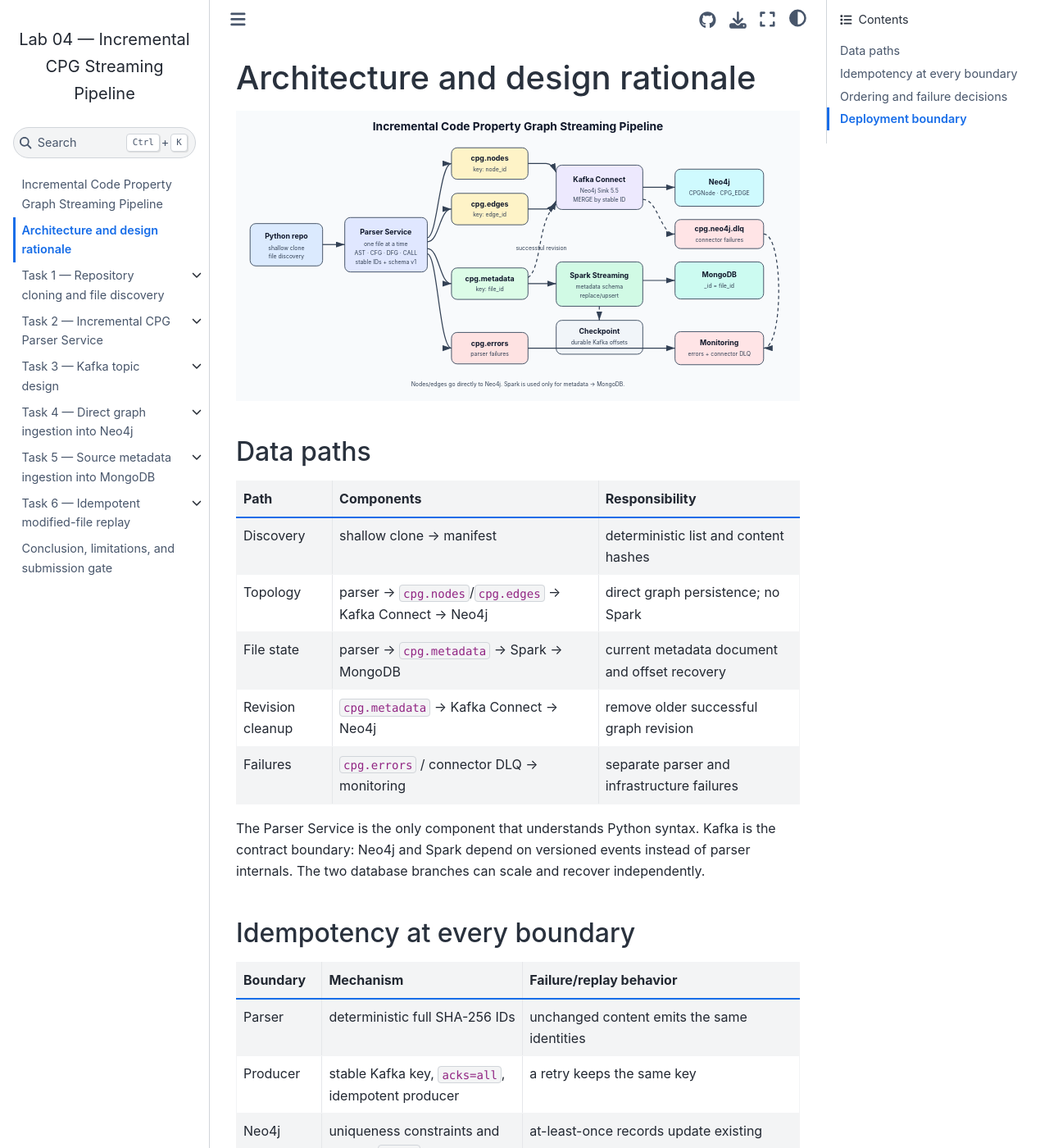
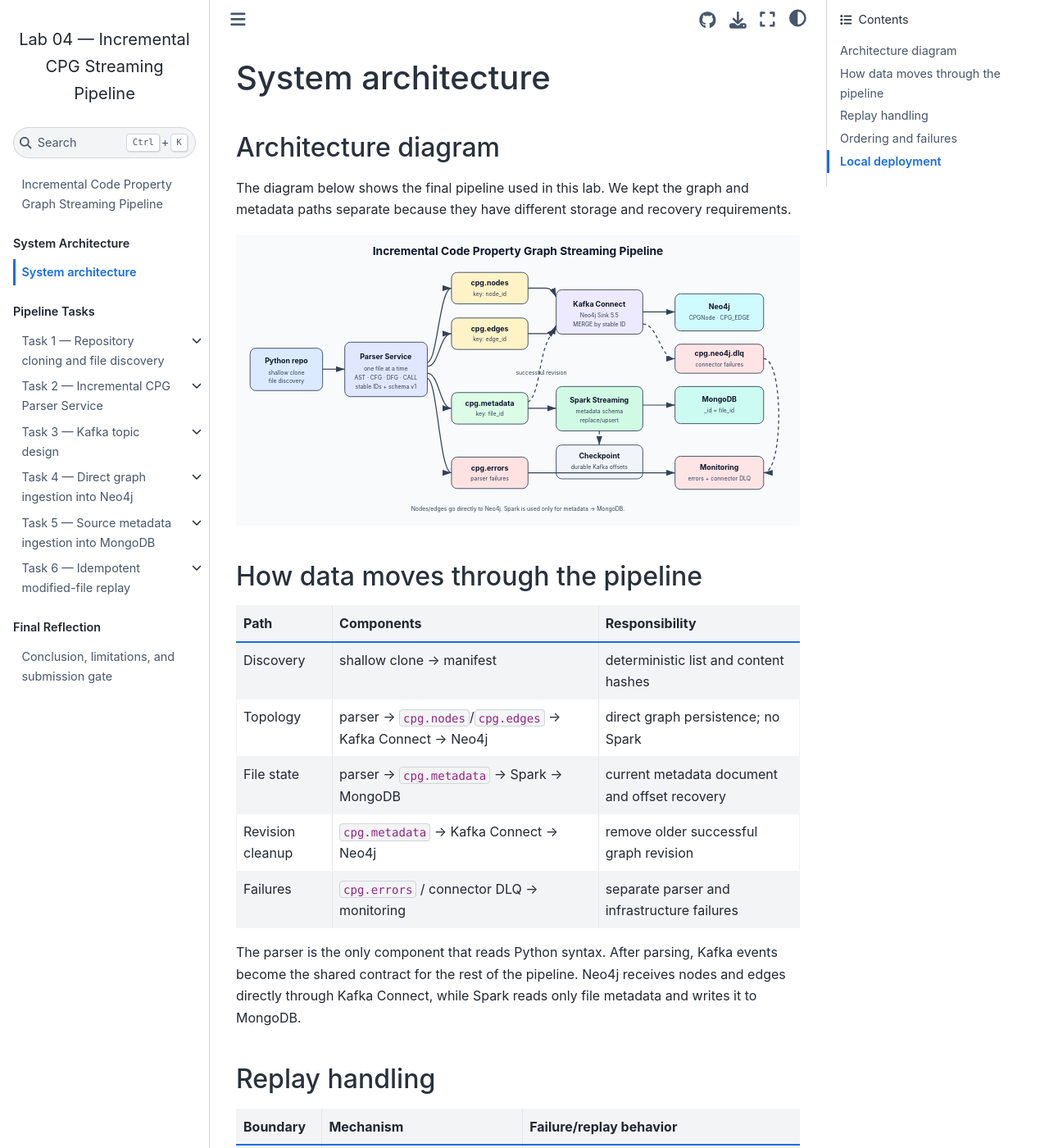
Before and after one commit to caosfourn/bigdata-lab04-pipeline, a Jupyter Book: the page built from book/architecture.md, in a window 1280 px wide and 1400 px high. Shown: the whole window at 82% size. Built offline with Jupyter Book 1.0.4 settings and Sphinx 7.4.7 and the Sphinx Book theme 1.1.4, drawn with Linux system fonts in a browser that asks for light colours; pages that are not in the unit, such as notebooks, are missing from menus; some of the changed text lies outside the part shown.

Commit message:
docs: give architecture a dedicated navigation section

```diff
--- a/_toc.yml
+++ b/_toc.yml
@@ -1,23 +1,29 @@
 format: jb-book
 root: book/intro
-chapters:
-  - file: book/architecture
-  - file: book/task1
-    sections:
-      - file: notebooks/task1_discovery_evidence
-  - file: book/task2
-    sections:
-      - file: notebooks/task2_parser_evidence
-  - file: book/task3
-    sections:
-      - file: notebooks/task3_kafka_evidence
-  - file: book/task4
-    sections:
-      - file: notebooks/task4_neo4j_evidence
-  - file: book/task5
-    sections:
-      - file: notebooks/task5_spark_mongodb_evidence
-  - file: book/task6
-    sections:
-      - file: notebooks/task6_replay_evidence
-  - file: book/conclusion
+parts:
+  - caption: System Architecture
+    chapters:
+      - file: book/architecture
+  - caption: Pipeline Tasks
+    chapters:
+      - file: book/task1
+        sections:
+          - file: notebooks/task1_discovery_evidence
+      - file: book/task2
+        sections:
+          - file: notebooks/task2_parser_evidence
+      - file: book/task3
+        sections:
+          - file: notebooks/task3_kafka_evidence
+      - file: book/task4
+        sections:
+          - file: notebooks/task4_neo4j_evidence
+      - file: book/task5
+        sections:
+          - file: notebooks/task5_spark_mongodb_evidence
+      - file: book/task6
+        sections:
+          - file: notebooks/task6_replay_evidence
+  - caption: Final Reflection
+    chapters:
+      - file: book/conclusion
--- a/book/architecture.md
+++ b/book/architecture.md
@@ -1,8 +1,14 @@
-# Architecture and design rationale
+# System architecture
+
+## Architecture diagram
+
+The diagram below shows the final pipeline used in this lab. We kept the graph
+and metadata paths separate because they have different storage and recovery
+requirements.
 
 ![Incremental CPG streaming architecture](images/architecture.svg)
 
-## Data paths
+## How data moves through the pipeline
 
 | Path | Components | Responsibility |
 |---|---|---|
@@ -12,11 +18,12 @@
 | Revision cleanup | `cpg.metadata` → Kafka Connect → Neo4j | remove older successful graph revision |
 | Failures | `cpg.errors` / connector DLQ → monitoring | separate parser and infrastructure failures |
 
-The Parser Service is the only component that understands Python syntax. Kafka
-is the contract boundary: Neo4j and Spark depend on versioned events instead of
-parser internals. The two database branches can scale and recover independently.
+The parser is the only component that reads Python syntax. After parsing, Kafka
+events become the shared contract for the rest of the pipeline. Neo4j receives
+nodes and edges directly through Kafka Connect, while Spark reads only file
+metadata and writes it to MongoDB.
 
-## Idempotency at every boundary
+## Replay handling
 
 | Boundary | Mechanism | Failure/replay behavior |
 |---|---|---|
@@ -31,7 +38,7 @@ Checkpointing and database idempotency are both required. A consumer can fail
 after a database write but before committing its offset; replaying that record
 must remain safe even though the checkpoint cannot eliminate the retry.
 
-## Ordering and failure decisions
+## Ordering and failures
 
 Kafka does not provide ordering across separate topics. An edge may therefore
 reach Neo4j before a corresponding node. The sink creates an endpoint
@@ -52,7 +59,7 @@ consumer lag zero because cross-topic endpoint ordering may temporarily leave a
 placeholder; UTC producer timestamps and synchronized clocks are deployment
 requirements for comparing different revisions.
 
-## Deployment boundary
+## Local deployment
 
 Docker Compose provides Kafka, Kafka UI, Neo4j, Kafka Connect, MongoDB and the
 Spark job on one reproducible network. Kafka, Neo4j, MongoDB and Spark checkpoint
```
